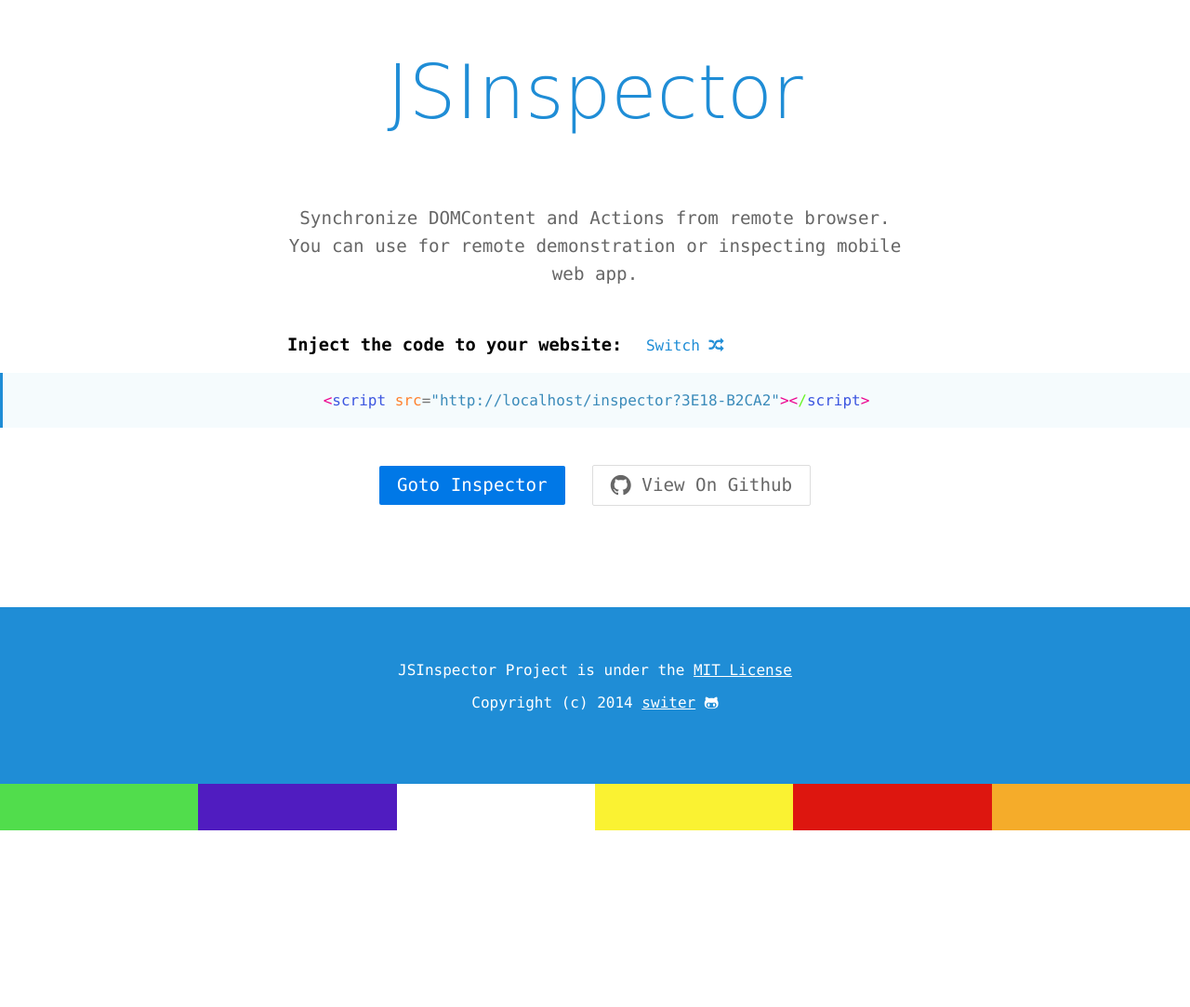
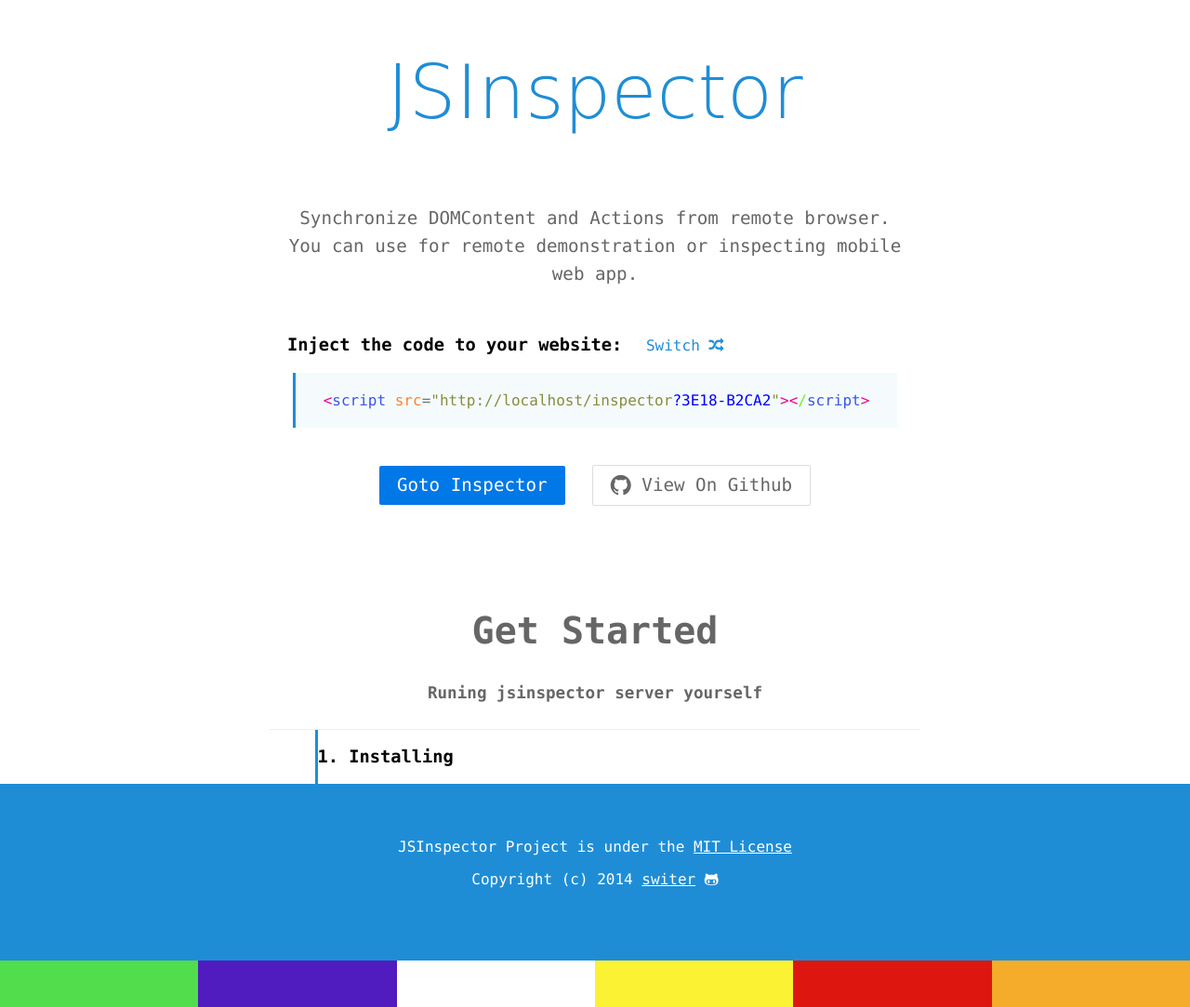
Before and after one commit to switer/jsinspector, a website: page public/index/index.html in a window 1280 px wide. Shown: the whole page at 93% size. Before the commit the page ends 893 px from the top, so only its background shows below. Drawn offline with Linux system fonts and the light colour scheme.

```diff
--- a/package.json
+++ b/package.json
@@ -29,6 +29,10 @@
     "ejs": "^1.0.0",
     "compression": "^1.0.2",
     "jsondiffpatch": "^0.1.5",
-    "cookie-parser": "^1.1.0"
+    "cookie-parser": "^1.1.0",
+    "logfmt": "^1.1.2"
+  },
+  "engines": {
+    "node": "0.10.x"
   }
 }
--- a/public/index/index.css
+++ b/public/index/index.css
@@ -31,15 +31,25 @@
 /**
  *  Code styles
  **/
-.code {text-align: center;}
+.code {text-align: center;margin: auto;}
 code {font-family: Consolas, 'Liberation Mono', Courier, monospace;color: #757575;text-align: center;
-    padding: 20px 10px;border-left: 3px solid #1f8dd6;background: rgb(245, 251, 253);
-    margin: auto;vertical-align: top;display: block;}
+    padding: 20px 30px;border-left: 3px solid #1f8dd6;background: rgb(245, 251, 253);
+    margin: auto;vertical-align: top;display: inline-block;}
     .tag {color: #EC008E;}
-    .string {color: #3b8bba;}
+    .string {color: #878D3B;}
     .attr {color: rgb(255, 130, 47);}
     .tagname {color: rgb(60, 86, 224);}
     .tagclose {color: rgb(103, 246, 36);}
+    .inspid {color: blue;}
+
+
+.docs {text-align: center;}
+.start {width: 700px;border-bottom: 1px solid #eee;line-height: 120px;position: relative;margin: auto;
+    color: rgb(119, 119, 119);color: #666;}
+    .start h1 {font-size: 250%;line-height: 50px;}
+    .start h4 {font-size: 110%;line-height: 30px;}
+.step {border-left: 3px solid #1f8dd6;width: 600px;background-color: white;display: inline-block;text-align: left;
+    }
 
 .footer {text-align: center;background-color: #1f8dd6;color: white;line-height: 35px;padding-top: 50px;
     padding-bottom: 70px;font-size: 100%}
--- a/public/index/index.html
+++ b/public/index/index.html
@@ -35,6 +35,17 @@
             View On Github
         </a>
     </p>
+    <div class="docs">
+        <div class="start">
+            <h1>Get Started</h1>
+            <h4>Runing jsinspector server yourself</h4>
+        </div>
+        <div class="step">
+            <h3>1. Installing</h3>
+        </div>
+    </div>
+
+
     <div class="footer">
         <div>JSInspector Project is under the <a href="http://opensource.org/licenses/MIT">MIT License</a></div>
         <div>Copyright (c) 2014 <a href="http://github.com/switer">switer</a> <i class="fa fa-github-alt"></i></div>
--- a/public/index/index.js
+++ b/public/index/index.js
@@ -32,6 +32,8 @@
                         .replace(/\/([a-zA-Z]+?)&gt;/g, '<span class="tagclose">/</span><span class="tagname">$1</span>&gt;')
                         .replace(/&lt;/g, '<span class="tag">&lt;</span>')
                         .replace(/&gt;/g, '<span class="tag">&gt;</span>')
+                         // inspector highligt
+                        .replace(/\?([a-zA-Z0-9]+)\-([a-zA-Z0-9]+)/g, '<span class="inspid">?$1-$2</span>')
 
         $scriptContainer.innerHTML = code;
     }
```
Also changed, not shown: server.js (+5 -3 lines), 1 other file.
